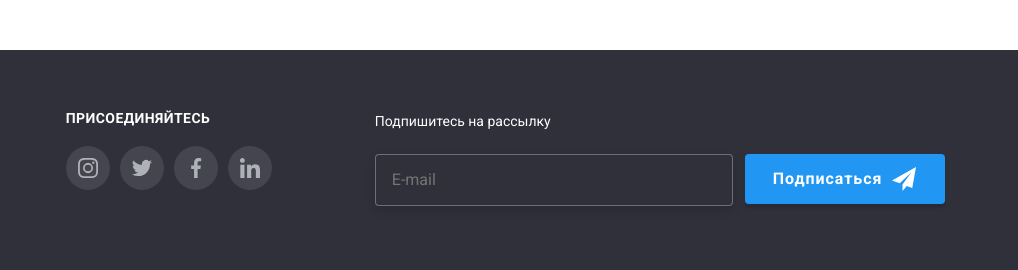
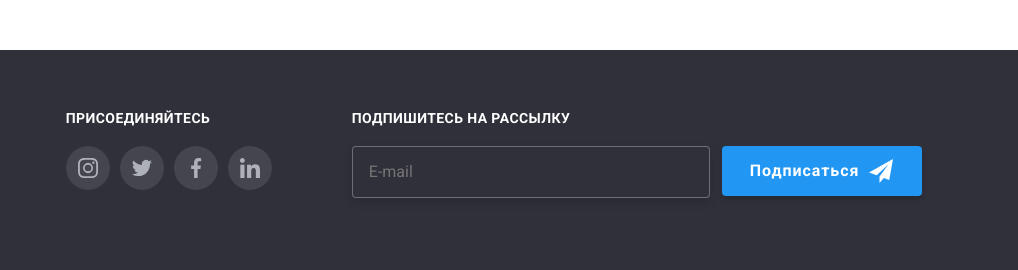
Before and after one commit to MaxymKucherenko/goit-markup-hw-06, a plain HTML site: page index.html in a window 1280 px wide. Shown: the part 2648-2918 px from the top of the page, 262-1280 px from the left. Drawn offline with Linux system fonts and the light colour scheme.

Commit message:
footer fixed

```diff
--- a/style.css
+++ b/style.css
@@ -384,6 +384,12 @@ footer {
 
 .footer-subs {
   margin-left: 93px;
+  margin-left: 70px;
+  font-weight: 700;
+  font-size: 14px;
+  line-height: 1.17;
+  letter-spacing: 0.03em;
+  text-transform: uppercase;
 }
 
 .subs {
```
